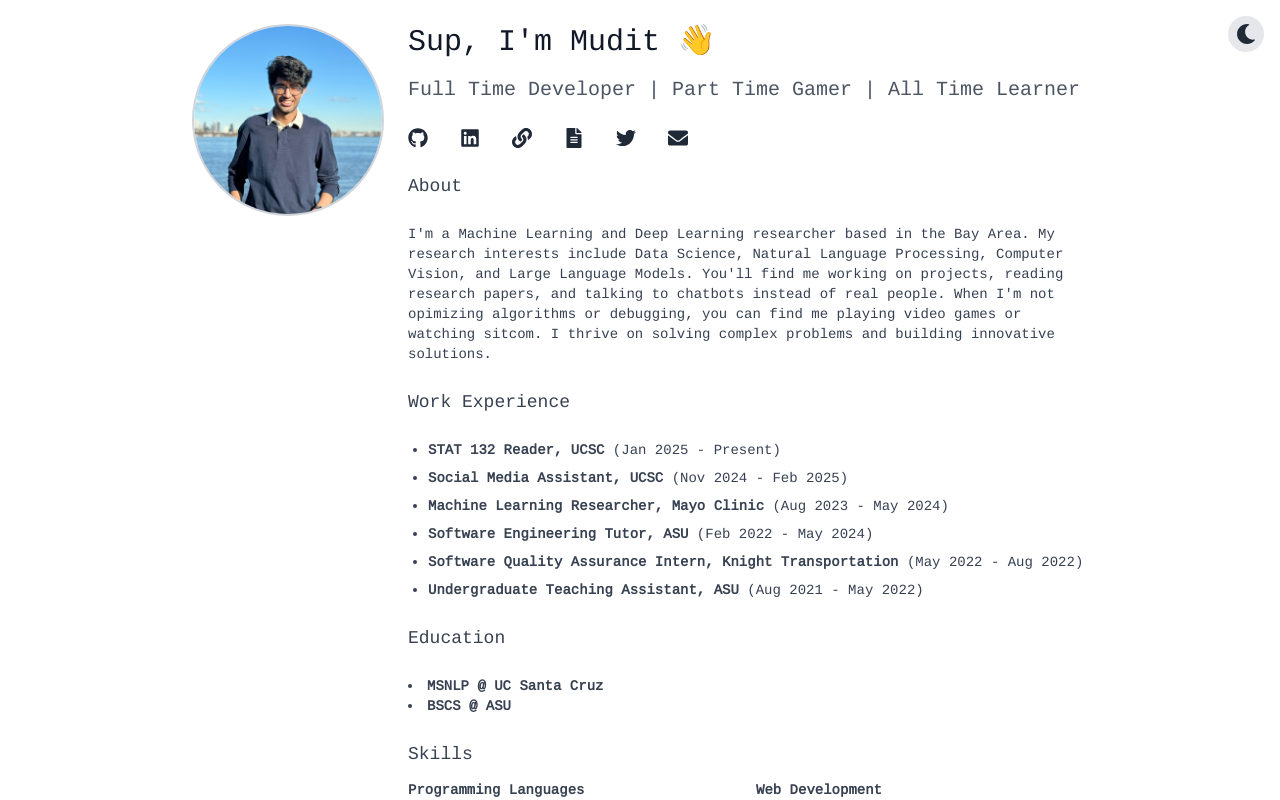
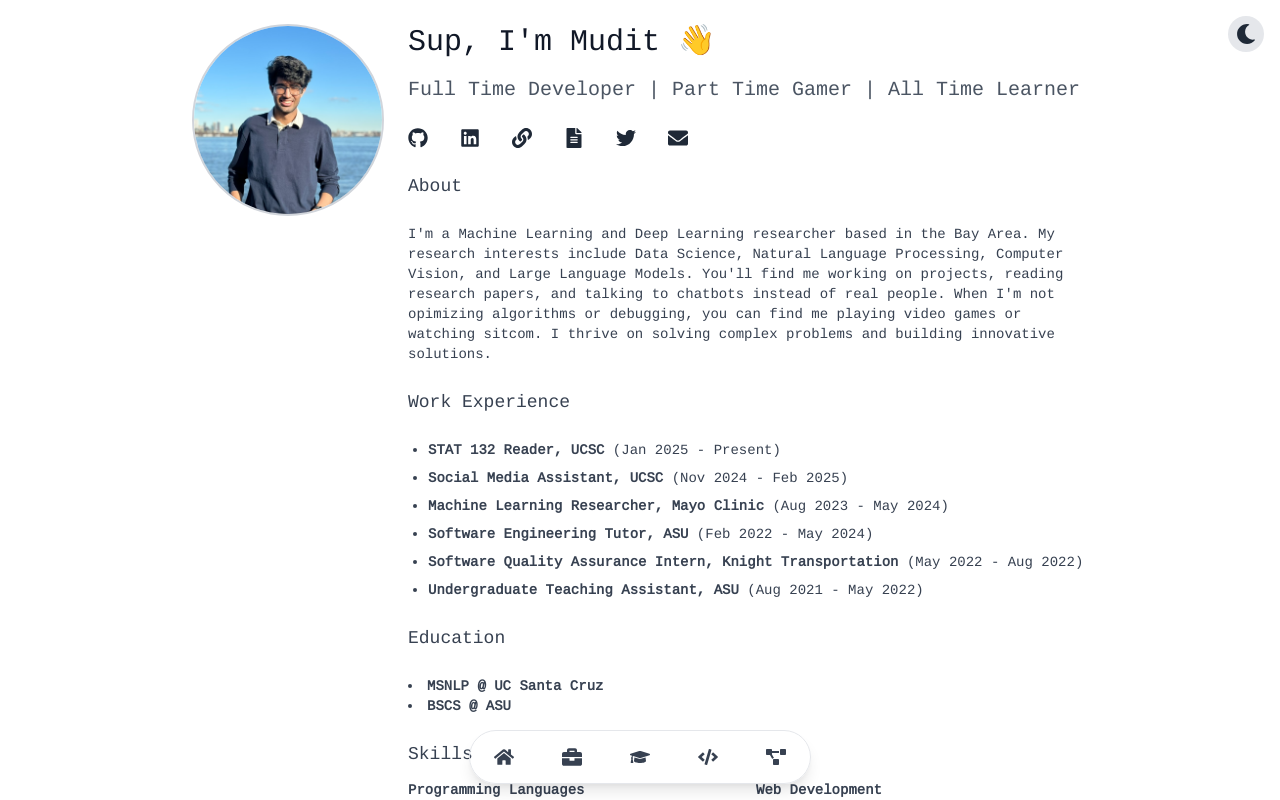
Before and after one commit to Mudit-Arora/official-website, a React (Create React App) app in the folder my-website/: page / in a window 1280 px wide. Shown: the top 800 px of the page. Built offline with nearby package versions, Linux system fonts and the light colour scheme.

Commit message:
add nav bar

```diff
--- a/my-website/src/App.js
+++ b/my-website/src/App.js
@@ -1,7 +1,7 @@
 // App.jsx
 import React, { useEffect, useState } from 'react';
 import './App.css';
-import { FaGithub, FaLinkedin, FaSun, FaMoon, FaLink, FaFileAlt, FaTwitter, FaEnvelope, FaYoutube} from 'react-icons/fa';
+import { FaGithub, FaLinkedin, FaSun, FaMoon, FaLink, FaFileAlt, FaTwitter, FaEnvelope, FaYoutube, FaCode, FaGraduationCap, FaProjectDiagram, FaHome, FaBriefcase} from 'react-icons/fa';
 
 function App() {
   const [typedText, setTypedText] = useState('');
@@ -49,7 +49,7 @@ function App() {
         </div>
 
         {/* Right Section - Content */}
-        <div className="flex-1 text-left">
+        <div className="flex-1 text-left" id="home">
           <h1 className="text-3xl font-cousine mb-4 text-gray-900 dark:text-white">Sup, I'm Mudit 👋 </h1>
           <h2 className="text-xl font-cousine mb-6 min-h-[1.5em] text-gray-600 dark:text-white">{typedText}</h2>
 
@@ -116,7 +116,7 @@ function App() {
               I thrive on solving complex problems and building innovative solutions.
             </p>
 
-            <h3 className="text-lg mb-2">Work Experience</h3>
+            <h3 className="text-lg mb-2" id="work-exp"> Work Experience </h3>
             <ul className="text-sm list-disc pl-5 space-y-2">
               <li><strong>STAT 132 Reader, UCSC</strong> (Jan 2025 - Present)</li>
               <li><strong>Social Media Assistant, UCSC</strong> (Nov 2024 - Feb 2025)</li>
@@ -126,15 +126,15 @@ function App() {
               <li><strong>Undergraduate Teaching Assistant, ASU</strong> (Aug 2021 - May 2022)</li>
             </ul>
 
-            <h3 className="text-lg mb-2">Education</h3>
+            <h3 className="text-lg mb-2" id="education"> Education </h3>
             <p className="text-sm">
               <li><strong>MSNLP @ UC Santa Cruz</strong> </li>
               <li><strong>BSCS @ ASU</strong> </li>
             </p>
 
-            {/* Replace the existing Skills section with this categorized version */}
+            {/* Skills section*/}
 <div className="mt-6 font-cousine text-gray-700 dark:text-white">
-  <h3 className="text-lg mb-3">Skills</h3>
+  <h3 className="text-lg mb-3" id="skills" >Skills</h3>
 
   <div className="grid grid-cols-1 md:grid-cols-2 gap-4 text-sm">
     <div>
@@ -162,7 +162,7 @@ function App() {
 </div>
 
 <div className="mt-6 font-cousine text-gray-700 dark:text-white">
-  <h3 className="text-lg mb-4">Projects</h3>
+  <h3 className="text-lg mb-4" id="projects">Projects</h3>
 
   <div className="space-y-6">
     {/* Socially Unsocial */}
@@ -376,6 +376,50 @@ function App() {
   </p>
 </div>
 
+{/* Navigation Icons */}
+<div className="fixed bottom-4 left-1/2 transform -translate-x-1/2 z-50 rounded-full backdrop-blur-md bg-white/70 dark:bg-gray-900/70 shadow-lg border border-gray-200 dark:border-gray-700 px-4 py-2">
+  <div className="flex items-center space-x-8">
+    <a
+      href="#home"
+      className="p-2 text-gray-700 dark:text-gray-300 hover:text-blue-600 dark:hover:text-blue-400"
+      aria-label="Home"
+    >
+      <FaHome size={20} />
+    </a>
+
+    <a
+      href="#work-exp"
+      className="p-2 text-gray-700 dark:text-gray-300 hover:text-blue-600 dark:hover:text-blue-400"
+      aria-label="Work Experience"
+    >
+      <FaBriefcase size={20} />
+    </a>
+
+    <a
+      href="#education"
+      className="p-2 text-gray-700 dark:text-gray-300 hover:text-blue-600 dark:hover:text-blue-400"
+      aria-label="Education"
+    >
+      <FaGraduationCap size={20} />
+    </a>
+
+    <a
+      href="#skills"
+      className="p-2 text-gray-700 dark:text-gray-300 hover:text-blue-600 dark:hover:text-blue-400"
+      aria-label="Skills"
+    >
+      <FaCode size={20} />
+    </a>
+
+    <a
+      href="#projects"
+      className="p-2 text-gray-700 dark:text-gray-300 hover:text-blue-600 dark:hover:text-blue-400"
+      aria-label="Projects"
+    >
+      <FaProjectDiagram size={20} />
+    </a>
+  </div>
+</div>
           </div>
         </div>
       </div>
```
